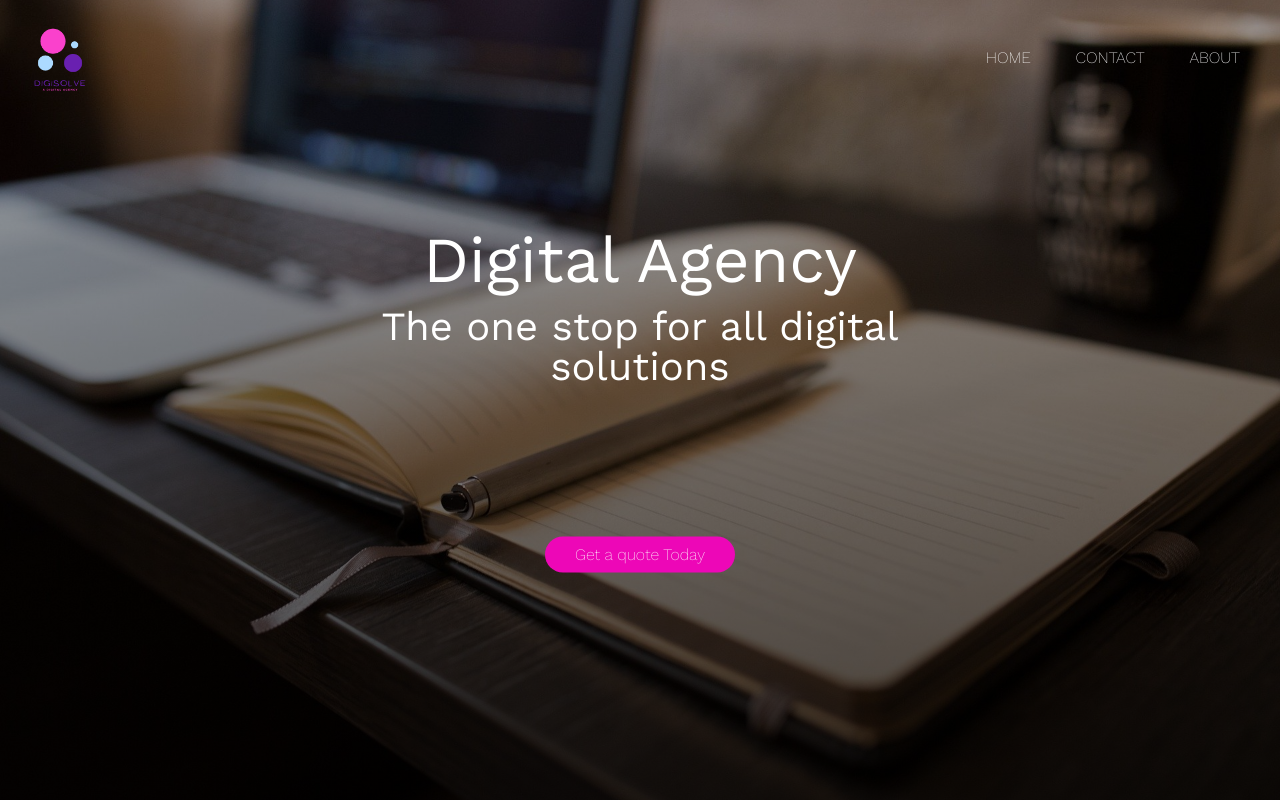
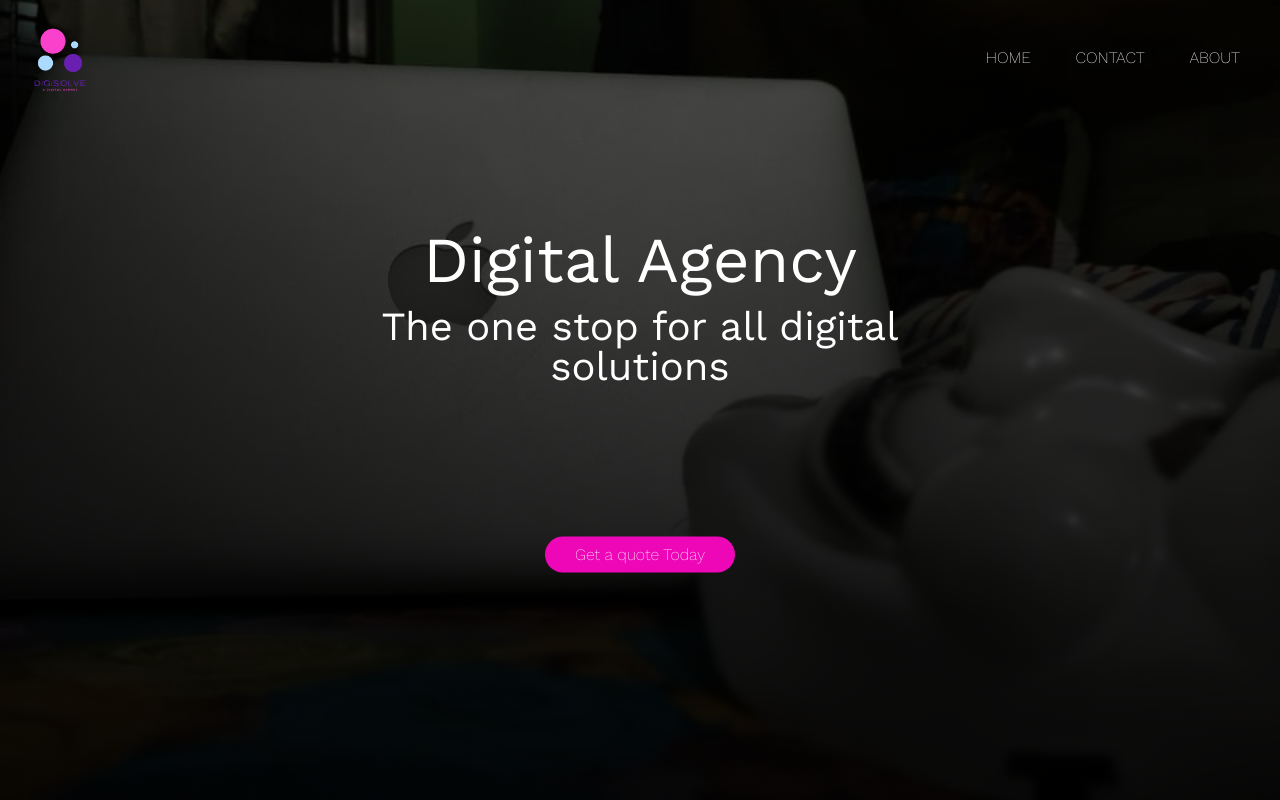
Before and after one commit to prajjwalkumar17/Solutions-Company, a plain HTML site: page index.html in a window 1280 px wide. Shown: the top 800 px of the page. Drawn offline with nearby package versions, Linux system fonts and the light colour scheme.

```diff
--- a/Resources/Css/index.css
+++ b/Resources/Css/index.css
@@ -29,8 +29,8 @@ html body {
 /*** header Section ***/
 
 header {
-  background-image: linear-gradient(rgba(0, 0, 0, 0.3), rgb(0, 0, 0, 0.7)),
-    url(/Resources/Css/img/header-img.jpg);
+  background-image: linear-gradient(rgba(0, 0, 0, 0.6), rgb(0, 0, 0, 0.9)),
+    url(/Resources/Css/img/header-img.jpeg);
   height: 100vh;
   background-size: cover;
   background-position: center;
```
Also changed, not shown: Resources/Css/img/header-img.jpeg (added), Resources/Css/img/header-imgi.jpg (renamed from Resources/Css/img/header-img.jpg), index.html (renamed from Resources/index.html).
